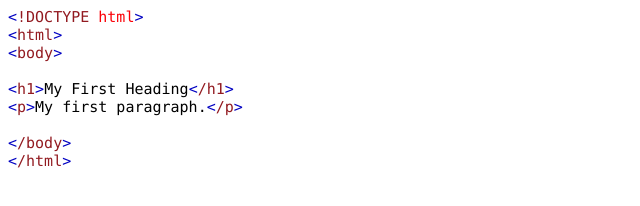
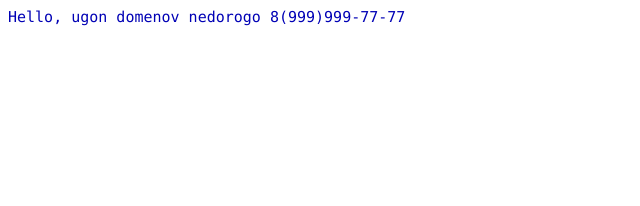
Before and after one commit to NavidSaid/ugondomen, a plain HTML site: page index.html in a window 1280 px wide. Shown: the whole page, without its empty margins (0-640 px from the left). Drawn offline with Linux system fonts and the light colour scheme.

Commit message:
change index

```diff
--- a/index.html
+++ b/index.html
@@ -7,25 +7,11 @@
   <meta name="Generator" content="Cocoa HTML Writer">
   <meta name="CocoaVersion" content="2487">
   <style type="text/css">
-    p.p1 {margin: 0.0px 0.0px 0.0px 0.0px; font: 15.0px Menlo; color: #921a20; -webkit-text-stroke: #921a20}
-    p.p2 {margin: 0.0px 0.0px 0.0px 0.0px; font: 15.0px Menlo; -webkit-text-stroke: #000000; min-height: 18.0px}
-    p.p3 {margin: 0.0px 0.0px 0.0px 0.0px; font: 15.0px Menlo; -webkit-text-stroke: #000000}
-    span.s1 {font-kerning: none; color: #0000c2; -webkit-text-stroke: 0px #0000c2}
-    span.s2 {font-kerning: none}
-    span.s3 {font-kerning: none; color: #fb0007; -webkit-text-stroke: 0px #fb0007}
-    span.s4 {font-kerning: none; color: #921a20; -webkit-text-stroke: 0px #921a20}
-    span.s5 {font-kerning: none; background-color: #ffffff}
+    p.p1 {margin: 0.0px 0.0px 0.0px 0.0px; font: 15.0px Menlo; color: #0000b5; -webkit-text-stroke: #0000b5}
+    span.s1 {font-kerning: none}
   </style>
 </head>
 <body>
-<p class="p1"><span class="s1">&lt;</span><span class="s2">!DOCTYPE</span><span class="s3"> html</span><span class="s1">&gt;</span></p>
-<p class="p1"><span class="s1">&lt;</span><span class="s2">html</span><span class="s1">&gt;</span></p>
-<p class="p1"><span class="s1">&lt;</span><span class="s2">body</span><span class="s1">&gt;</span></p>
-<p class="p2"><span class="s2"></span><br></p>
-<p class="p3"><span class="s1">&lt;</span><span class="s4">h1</span><span class="s1">&gt;</span><span class="s5">My First Heading</span><span class="s1">&lt;</span><span class="s4">/h1</span><span class="s1">&gt;</span></p>
-<p class="p3"><span class="s1">&lt;</span><span class="s4">p</span><span class="s1">&gt;</span><span class="s5">My first paragraph.</span><span class="s1">&lt;</span><span class="s4">/p</span><span class="s1">&gt;</span></p>
-<p class="p2"><span class="s2"></span><br></p>
-<p class="p1"><span class="s1">&lt;</span><span class="s2">/body</span><span class="s1">&gt;</span></p>
-<p class="p1"><span class="s1">&lt;</span><span class="s2">/html</span><span class="s1">&gt;</span></p>
+<p class="p1"><span class="s1">Hello, ugon domenov nedorogo 8(999)999-77-77</span></p>
 </body>
 </html>
```
